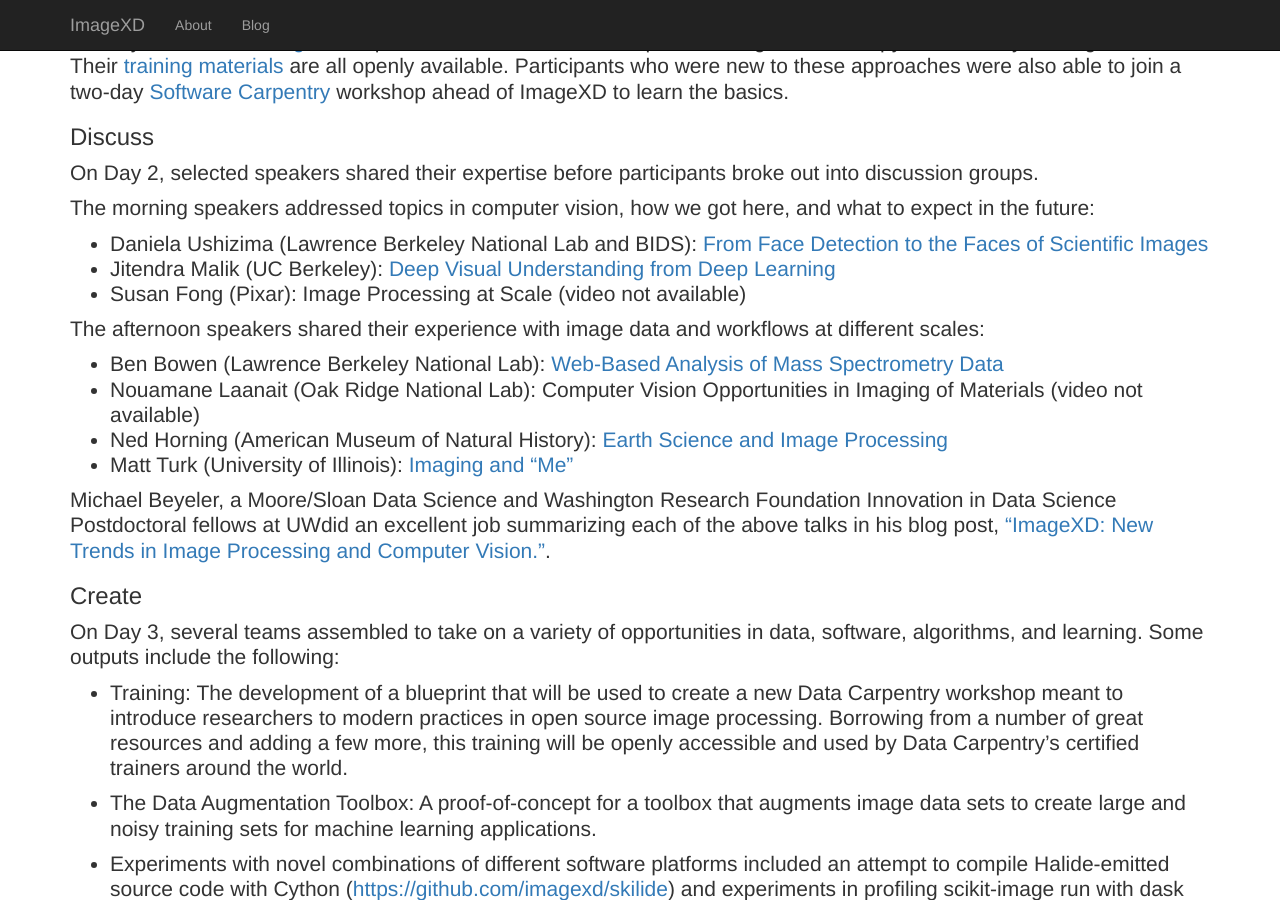
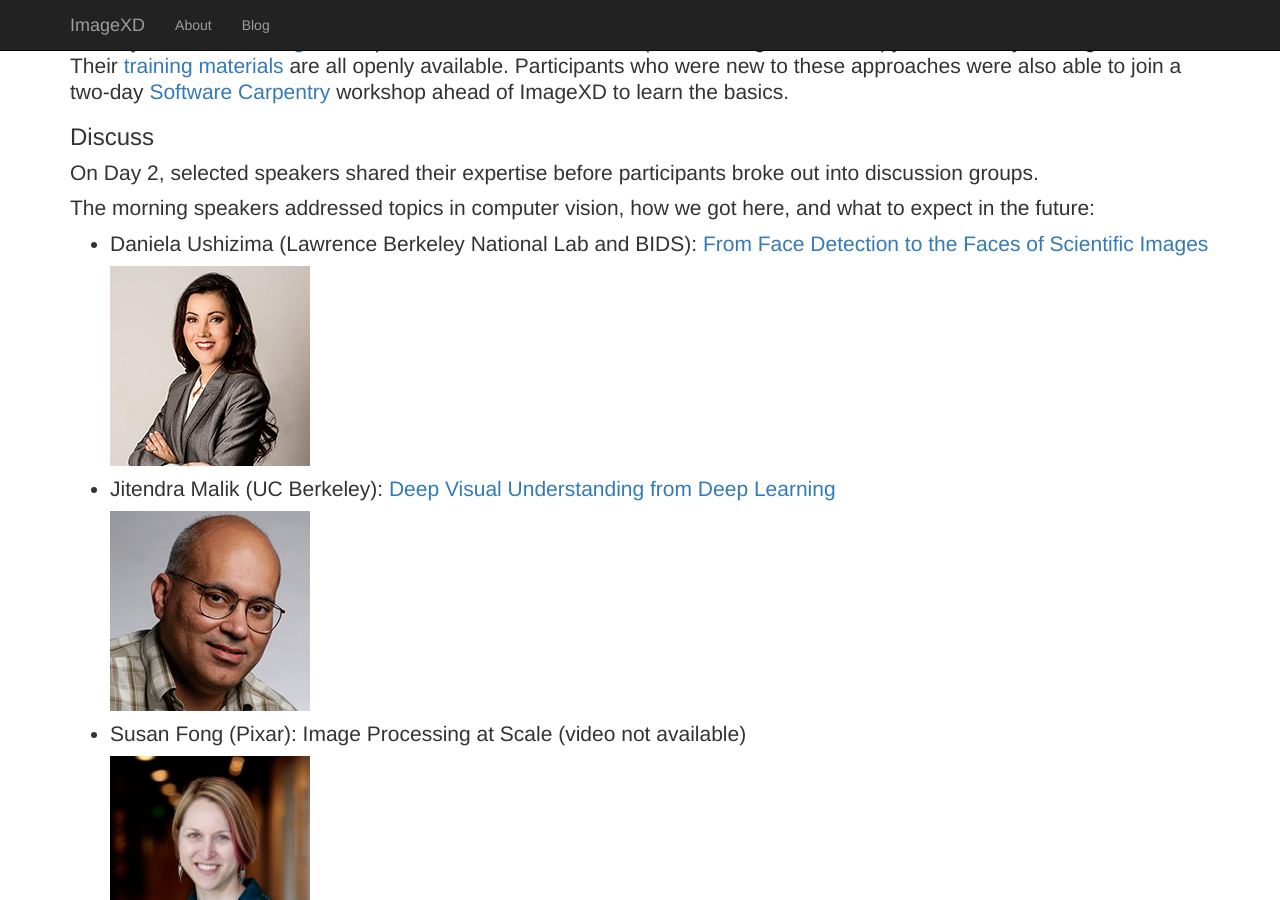
Before and after one commit to imagexd/imagexd.github.io, a Jekyll site: the page built from _posts/2016-06-21-inaugural-workshop.md, in a window 1280 px wide and 900 px high, scrolled down 510 px. Built offline with Jekyll 4.4.1, drawn with Linux system fonts in a browser that asks for light colours.

Commit message:
Add photos into the blog post.

```diff
--- a/_posts/2016-06-21-inaugural-workshop.md
+++ b/_posts/2016-06-21-inaugural-workshop.md
@@ -43,21 +43,36 @@
 
 - Daniela Ushizima (Lawrence Berkeley National Lab and BIDS):
 	[From Face Detection to the Faces of Scientific Images](https://www.youtube.com/watch?v=tdg5JcFpALM)
+
+	![Dani]({{ site.baseurl }}/images/DaniUshizima.png)
 - Jitendra Malik (UC Berkeley):
 	[Deep Visual Understanding from Deep Learning](https://www.youtube.com/watch?v=UKY4Y7sHg5g)
+
+	![Jitendra]({{ site.url }}/images/JitendraMalik.png)
 - Susan Fong (Pixar):
 	Image Processing at Scale (video not available)
+
+	![Susan]({{ site.url }}/images/SusanFong.png)
 
 The afternoon speakers shared their experience with image data and workflows at
 different scales:
 
 - Ben Bowen (Lawrence Berkeley National Lab):
 		[Web-Based Analysis of Mass Spectrometry Data](https://www.youtube.com/watch?v=x0SSDNjQr0A)
+
 - Nouamane Laanait (Oak Ridge National Lab):
 		Computer Vision Opportunities in Imaging of Materials (video not available)
+
+	![Nouamane]({{ site.url }}/images/NouamaneLaanait.png)
+
 - Ned Horning (American Museum of Natural History): [Earth Science and Image Processing](https://www.youtube.com/watch?v=KZmwKbZa0ZI)
+
+	<img src="{{ site.url }}/images/NedHorning.jpg" alt="Ned" style="width: 200px;"/>
+
 - Matt Turk (University of Illinois):
     [Imaging and “Me”](https://www.youtube.com/watch?v=K3b7-LUkE-o)
+
+	![Matt]({{ site.url }}/images/MattTurk.png)
 
 Michael Beyeler, a Moore/Sloan Data Science and Washington Research Foundation
 Innovation in Data Science Postdoctoral fellows at UWdid an excellent job
@@ -107,3 +122,5 @@
 that this combination of real-life and online forums for discussion will provide
 many people with a meeting place, a place to learn more from each and create new
 tools, ideas, and knowledge together.
+
+<img src="{{ site.url }}/images/group-photo.png" alt="Group" style="width: 1000px;"/>
```
Also changed, not shown: images/DaniUshizima.png (added), images/JitendraMalik.png (added), images/MattTurk.png (added), images/NedHorning.jpg (added), images/NouamaneLaanait.png (added), images/SusanFong.png (added), 1 other file.
